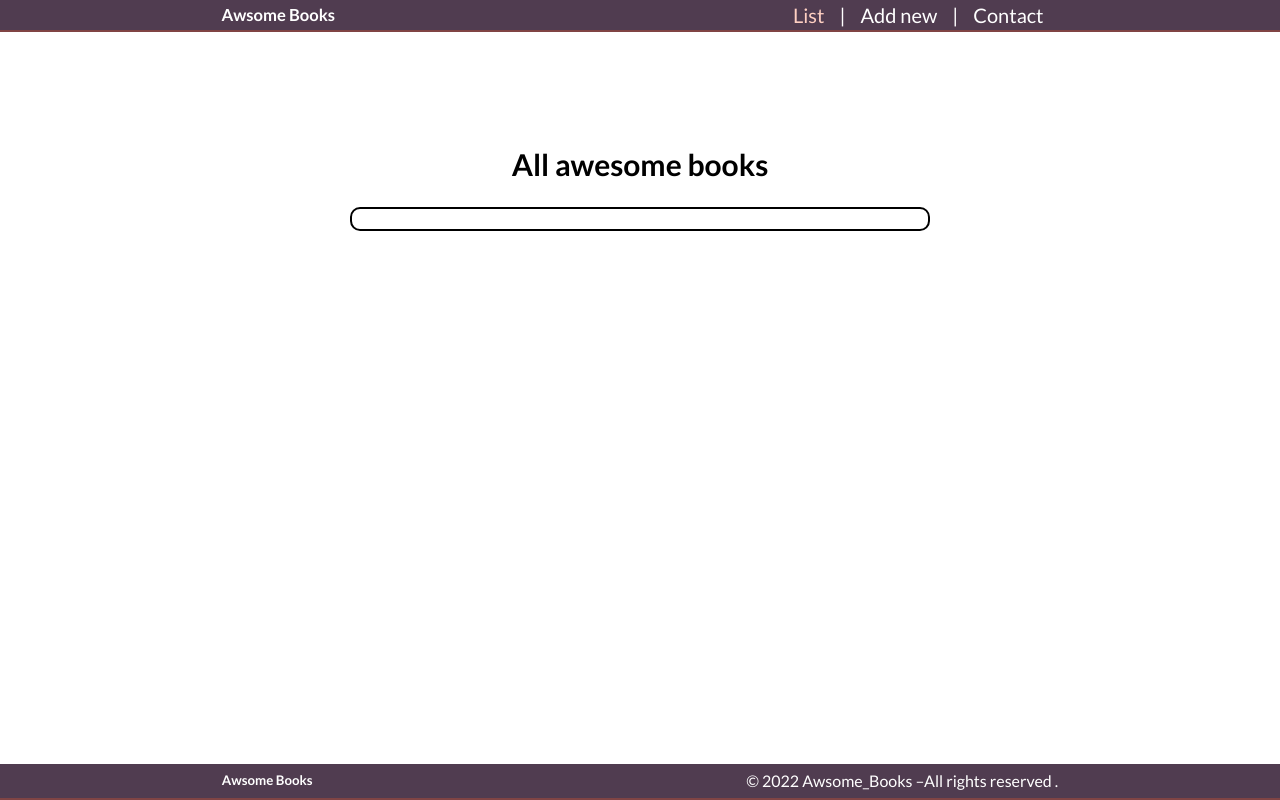
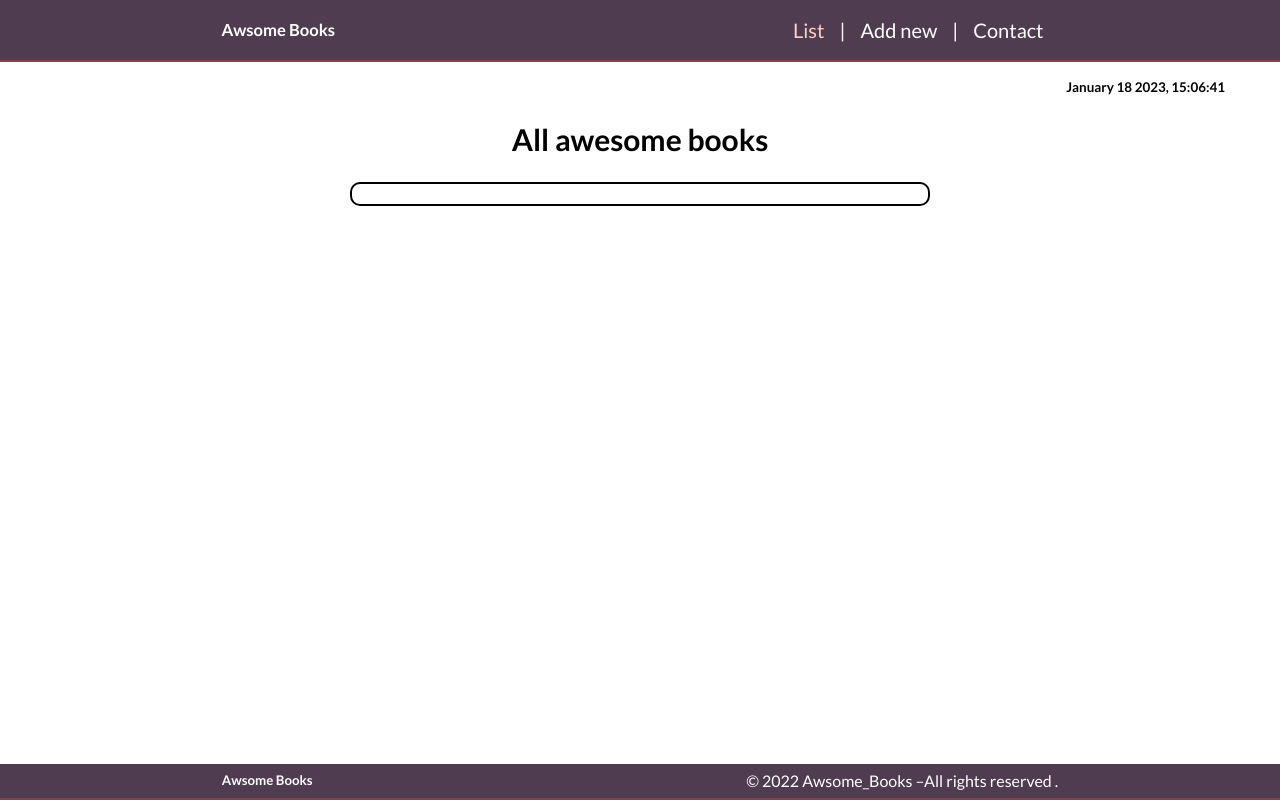
Before and after one commit to Bigizi/AwesomeBook, a plain HTML site: page index.html in a window 1280 px wide. Drawn offline with Linux system fonts and the light colour scheme.

Commit message:
Add set interval function to the js file

```diff
--- a/script.js
+++ b/script.js
@@ -78,6 +78,25 @@ window.onload = () => {
   savebook.BookData.forEach((item) => DisplayBooks(item));
 };
 
+// Get Date function
+setInterval(() => {
+  const date = new Date();
+  const year = date.getFullYear();
+  const month = date.toLocaleString('en-US', { month: 'long' });
+  const day = date.getDate();
+  const hour = date.getHours();
+  let minute = date.getMinutes();
+  let sec = date.getSeconds();
+  if (minute < 10) {
+    minute = `0${minute}`;
+  }
+  if (sec < 10) {
+    sec = `0${sec}`;
+  }
+  const fullTime = `${[month, day, year].join(' ')}, ${[hour, minute, sec].join(':')}`;
+  document.getElementById('date').textContent = fullTime;
+}, 1000);
+
 // a complete website with navigation
 const list = document.getElementById('list');
 const addNew = document.getElementById('add-new');
--- a/style.css
+++ b/style.css
@@ -61,13 +61,17 @@ nav {
 }
 
 .links li a {
+  color: #fff;
+}
+
+.links li {
   padding: 15px;
-  color: #fff;
 }
 
 .date {
   align-self: end;
-  padding: 10px 30px 30px;
+  margin-top: -35px;
+  padding-right: 55px;
 }
 
 .active {
```
